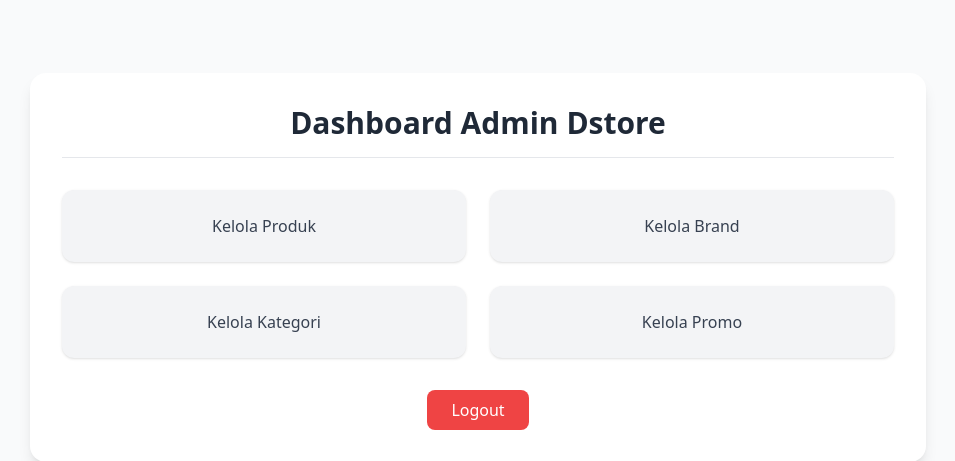
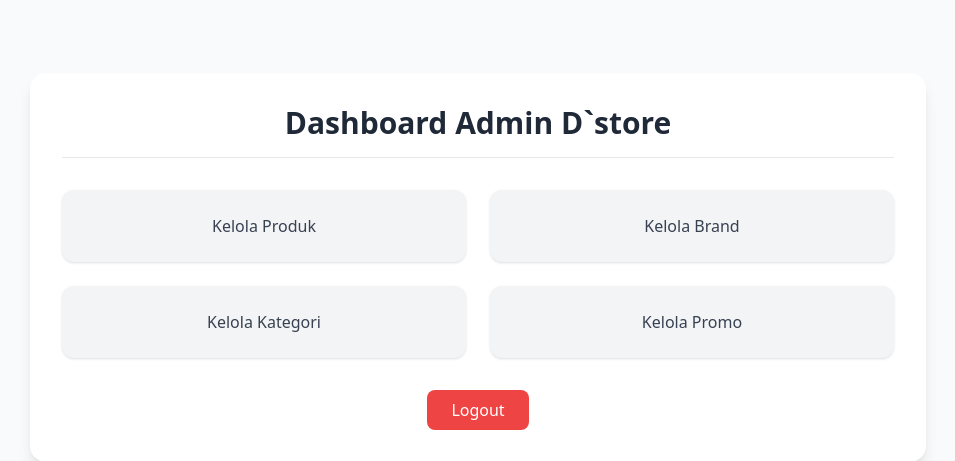
Before and after one commit to ddamar798/D-store-PHP, a PHP site: page /admin/dashboard.php in a window 1280 px wide. Shown: the part 133-594 px from the top of the page, without its empty margins (162-1117 px from the left). Run offline with PHP 8.4, Linux system fonts and the light colour scheme; the visitor is signed in with stand-in values (Sample User, id 1); some libraries are stand-ins or nearby versions.

Commit message:
feat: edit dashboard panel

```diff
--- a/admin/dashboard.php
+++ b/admin/dashboard.php
@@ -15,7 +15,7 @@ include_once '../includes/auth_admin.php'; // Cek login admin
     <div class="w-full max-w-4xl bg-white shadow-lg rounded-2xl p-8">
 
         <h1 class="text-3xl font-semibold text-gray-800 text-center mb-8 border-b pb-4">
-            Dashboard Admin Dstore
+            Dashboard Admin D`store
         </h1>
 
         <div class="grid grid-cols-1 sm:grid-cols-2 gap-6 mb-8">
```
